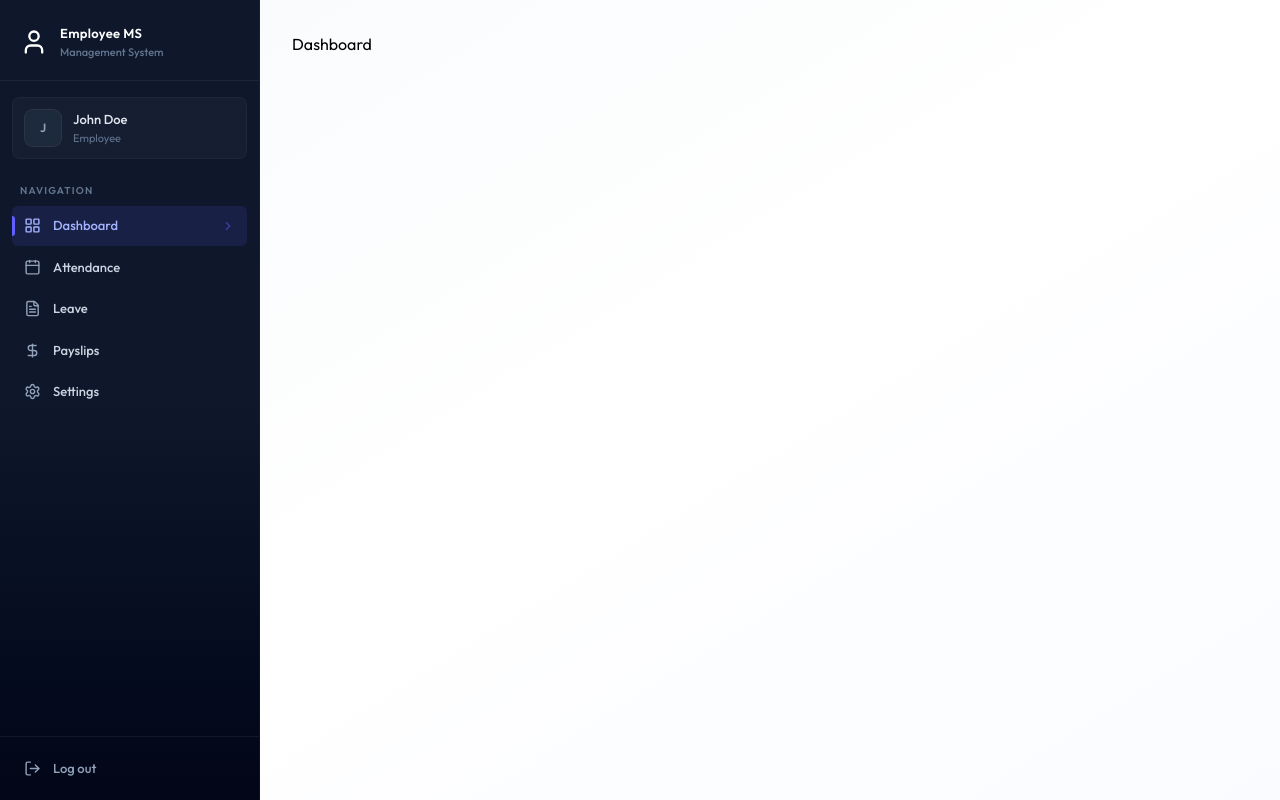
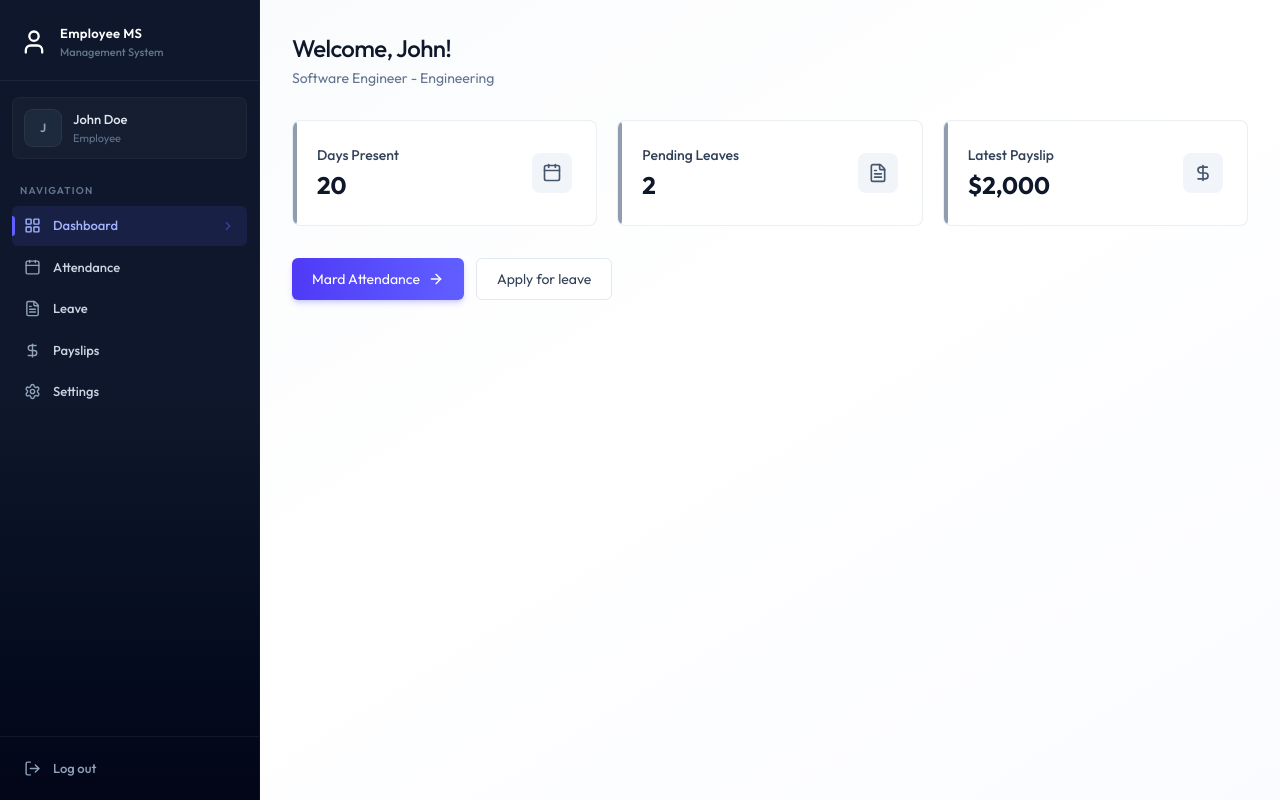
Before and after one commit to tacesept/fullstack-ems, a React (Vite) app in the folder client/: page /dashboard in a window 1280 px wide. Built offline with nearby package versions, Linux system fonts and the light colour scheme.

Commit message:
Add AdminDashboard and EmployeeDashboard components with loading state management

```diff
--- /dev/null
+++ b/client/src/components/AdminDashboard.tsx
@@ -0,0 +1,62 @@
+import {
+  Building2Icon,
+  CalendarIcon,
+  FileTextIcon,
+  UsersIcon,
+} from "lucide-react";
+
+export default function AdminDashboard({ data }) {
+  const stats = [
+    {
+      icon: UsersIcon,
+      value: data.totalEmployees,
+      label: "Total Employees",
+      description: "Active workforce",
+    },
+    {
+      icon: Building2Icon,
+      value: data.totalDepartments,
+      label: "Departments",
+      description: "Organization units",
+    },
+    {
+      icon: CalendarIcon,
+      value: data.todayAttendance,
+      label: "Today's Attendance",
+      description: "Checked in today",
+    },
+    {
+      icon: FileTextIcon,
+      value: data.pendingLeaves,
+      label: "Pending Leaves",
+      description: "Awaiting approval",
+    },
+  ];
+  return (
+    <div className="animate-fade-in">
+      <div className="page-header">
+        <h1 className="page-title">Dashboard</h1>
+        <p className="page-subtitle">
+          Welcome back, Admin - here's your overview
+        </p>
+      </div>
+
+      <div className="grid grid-cols-1 sm:grid-cols-2 lg:grid-cols-4 gap-4 sm:gap-5 mb-8">
+        {stats.map((s) => (
+          <div
+            key={s.label}
+            className="card card-hover p-5 sm:p-6 relative overflow-hidden group flex items-center justify-between">
+            <div>
+              <div className="absolute left-0 top-0 bottom-0 w-1 rounded-r-full bg-slate-500/70 group-hover:bg-indigo-500/70"></div>
+              <p className="text-sm font-medium text-slate-700">{s.label}</p>
+              <p className="text-2xl font-bold text-slate-900 mt-1">
+                {s.value}
+              </p>
+            </div>
+            <s.icon className="size-10 p-2.5 rounded-lg bg-slate-100 text-slate-600 group-hover:bg-indigo-50 group-hover:text-indigo-600 transition-colors duration-200" />
+          </div>
+        ))}
+      </div>
+    </div>
+  );
+}
--- /dev/null
+++ b/client/src/components/EmployeeDashboard.tsx
@@ -0,0 +1,72 @@
+import {
+  ArrowRightIcon,
+  CalendarIcon,
+  DollarSignIcon,
+  FileTextIcon,
+} from "lucide-react";
+import { Link } from "react-router";
+
+export default function EmployeeDashboard({ data }) {
+  const emp = data.employee;
+
+  const cards = [
+    {
+      icon: CalendarIcon,
+      value: data.currentMonthAttendance,
+      title: "Days Present",
+      subtitle: "This month",
+    },
+    {
+      icon: FileTextIcon,
+      value: data.pendingLeaves,
+      title: "Pending Leaves",
+      subtitle: "Awaiting approval",
+    },
+    {
+      icon: DollarSignIcon,
+      value: data.latestPayslip
+        ? `$${data.latestPayslip.netSalary?.toLocaleString()}`
+        : "N/A",
+      title: "Latest Payslip",
+      subtitle: "Most recent payout",
+    },
+  ];
+  return (
+    <div className="animate-fade-in">
+      <div className="page-header">
+        <h1 className="page-title">Welcome, {emp?.firstName}!</h1>
+        <p className="page-subtitle">
+          {emp?.position} - {emp?.department || "No Department"}
+        </p>
+      </div>
+
+      <div className="grid grid-cols-1 sm:grid-cols-3 gap-4 sm:gap-5 mb-8">
+        {cards.map((card, index) => (
+          <div
+            key={index}
+            className="card card-hover p-5 sm:p-6 relative overflow-hidden group flex items-center justify-between">
+            <div>
+              <div className="absolute left-0 top-0 bottom-0 w-1 rounded-r-full bg-slate-500/70 group-hover:bg-indigo-500/70"></div>
+              <p className="text-sm font-medium text-slate-700">{card.title}</p>
+              <p className="text-2xl font-bold text-slate-900 mt-1">
+                {card.value}
+              </p>
+            </div>
+            <card.icon className="size-10 p-2.5 rounded-lg bg-slate-100 text-slate-600 group-hover:bg-indigo-50 group-hover:text-indigo-600 transition-colors duration-200" />
+          </div>
+        ))}
+      </div>
+
+      <div className="flex flex-col sm:flex-row gap-3">
+        <Link
+          to="/attendance"
+          className="btn-primary text-center inline-flex items-center justify-center gap-2">
+          Mard Attendance <ArrowRightIcon className="size-4" />
+        </Link>
+        <Link to="/leave" className="btn-secondary text-center">
+          Apply for leave
+        </Link>
+      </div>
+    </div>
+  );
+}
--- /dev/null
+++ b/client/src/components/Loading.tsx
@@ -0,0 +1,9 @@
+export default function Loading() {
+  return (
+    <div className="flex justify-center items-center h-screen">
+      <div className="animate-spin size-8 border-2 border-indigo-600 border-t-transparent rounded-full" />
+
+
+    </div>
+  );
+}
--- a/client/src/pages/Dashboard.tsx
+++ b/client/src/pages/Dashboard.tsx
@@ -1,3 +1,34 @@
+import { useEffect, useState } from "react";
+import {
+  dummyAdminDashboardData,
+  dummyEmployeeDashboardData,
+} from "../assets/assets";
+import Loading from "../components/Loading";
+import EmployeeDashboard from "../components/EmployeeDashboard";
+import AdminDashboard from "../components/AdminDashboard";
+
 export default function Dashboard() {
-  return <div>Dashboard</div>;
+  const [data, setData] = useState(null);
+  const [loading, setLoading] = useState(true);
+
+  useEffect(() => {
+    setData(dummyEmployeeDashboardData);
+    setTimeout(() => {
+      setLoading(false);
+    }, 1000);
+  }, []);
+
+  if (loading) return <Loading />;
+  if (!data)
+    return (
+      <p className="text-center text-slate-500 py-12">
+        Failed to load dashboard
+      </p>
+    );
+
+  if (data.role === "ADMIN") {
+    return <AdminDashboard data={data} />;
+  } else {
+    return <EmployeeDashboard data={data} />;
+  }
 }
```
